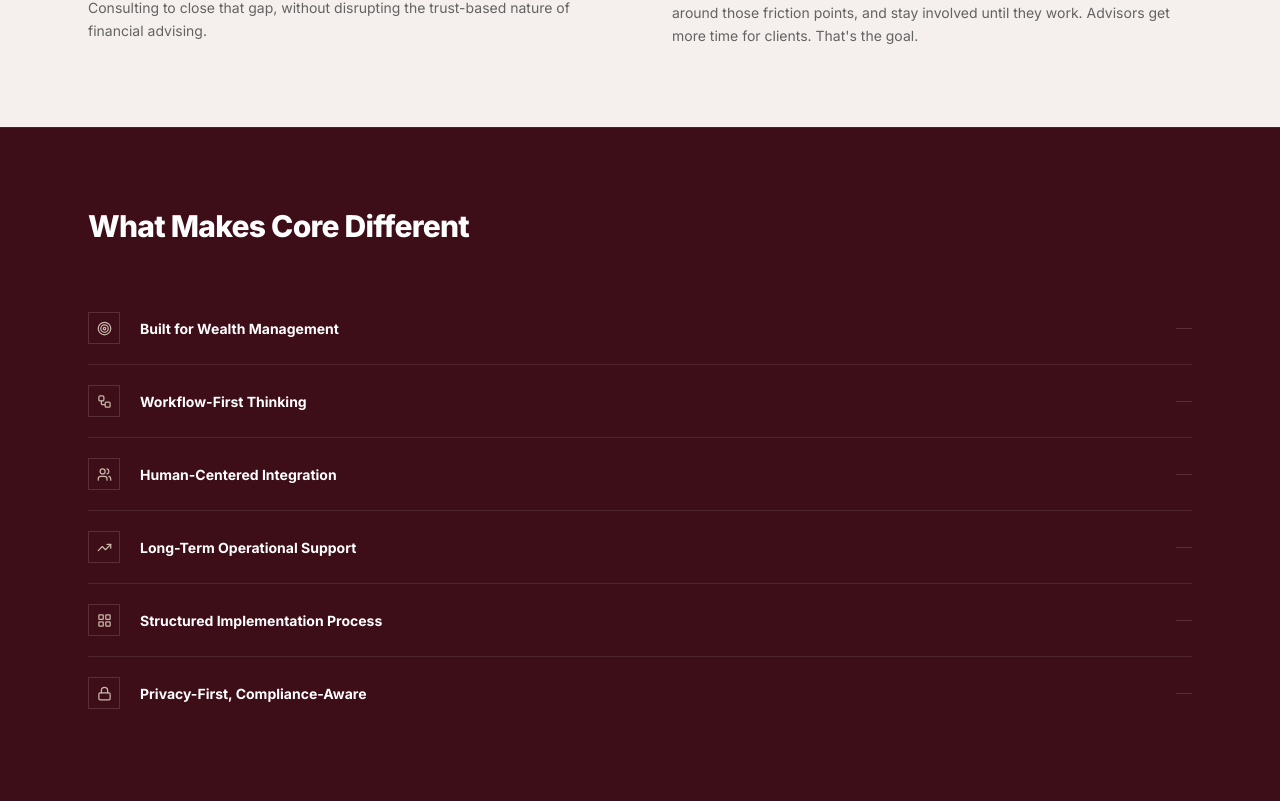
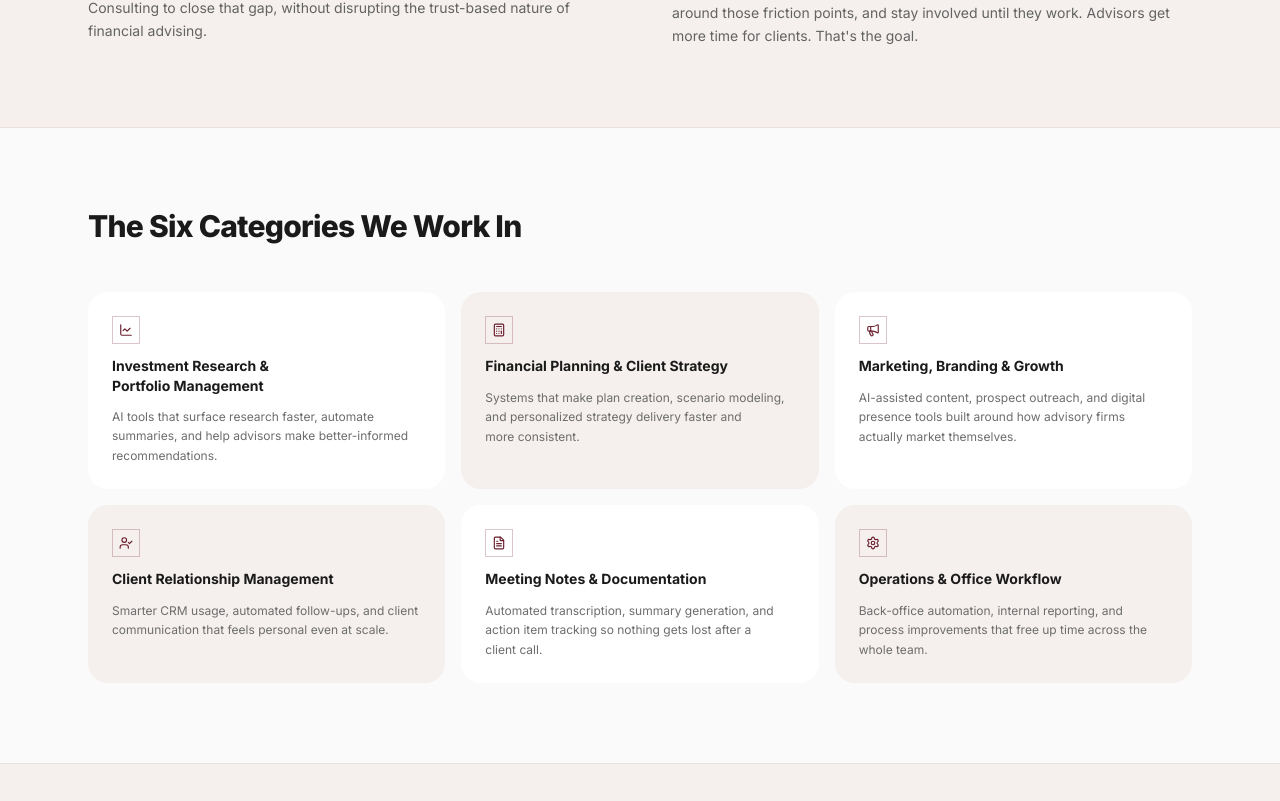
Before and after one commit to vishwarajan08-oss/vishwa-ai-website, a Next.js app: page /about in a window 1280 px wide. Shown: the part 679-1480 px from the top of the page. Built offline with nearby package versions, Linux system fonts and the light colour scheme.

Commit message:
remove: What Makes Core Different section from about page
Co-Authored-By: Claude Sonnet 4.6 <noreply@anthropic.com>

```diff
--- a/components/AboutPage.js
+++ b/components/AboutPage.js
@@ -157,52 +157,6 @@ export default function AboutPage() {
             </motion.div>
           ))}
 
-        </div>
-      </section>
-
-      {/* ── What Makes Core Different ─────────────────────────────────────── */}
-      <section className="py-20 bg-burgundy-dark" style={{ borderTop: "1px solid rgba(255,255,255,0.08)" }}>
-        <div className="max-w-6xl mx-auto px-6">
-          <motion.div
-            variants={stagger}
-            initial="hidden"
-            whileInView="visible"
-            viewport={viewport}
-            className="mb-12"
-          >
-            <motion.h2 variants={fadeInUp} className="text-3xl font-extrabold tracking-tight text-white">
-              What Makes Core Different
-            </motion.h2>
-          </motion.div>
-
-          <motion.ul
-            variants={stagger007}
-            initial="hidden"
-            whileInView="visible"
-            viewport={{ once: true, margin: "-60px" }}
-            className="divide-y divide-white/10"
-          >
-            {differentiators.map((item, i) => {
-              const Icon = iconMap[item.icon];
-              return (
-                <motion.li
-                  key={i}
-                  variants={differentiatorItem}
-                  className="group flex items-center gap-5 py-5 transition-colors duration-200 hover:text-taupe"
-                >
-                  {Icon && (
-                    <div className="flex-shrink-0 w-8 h-8 flex items-center justify-center border border-taupe/20 text-taupe group-hover:border-taupe/50 transition-colors duration-200">
-                      <Icon size={15} aria-hidden="true" />
-                    </div>
-                  )}
-                  <p className="text-sm font-bold text-white leading-snug group-hover:text-taupe transition-colors duration-200 flex-1">
-                    {item.title}
-                  </p>
-                  <span className="flex-shrink-0 w-4 h-px bg-taupe/20 group-hover:bg-taupe/60 transition-colors duration-200" aria-hidden="true" />
-                </motion.li>
-              );
-            })}
-          </motion.ul>
         </div>
       </section>
 
```
